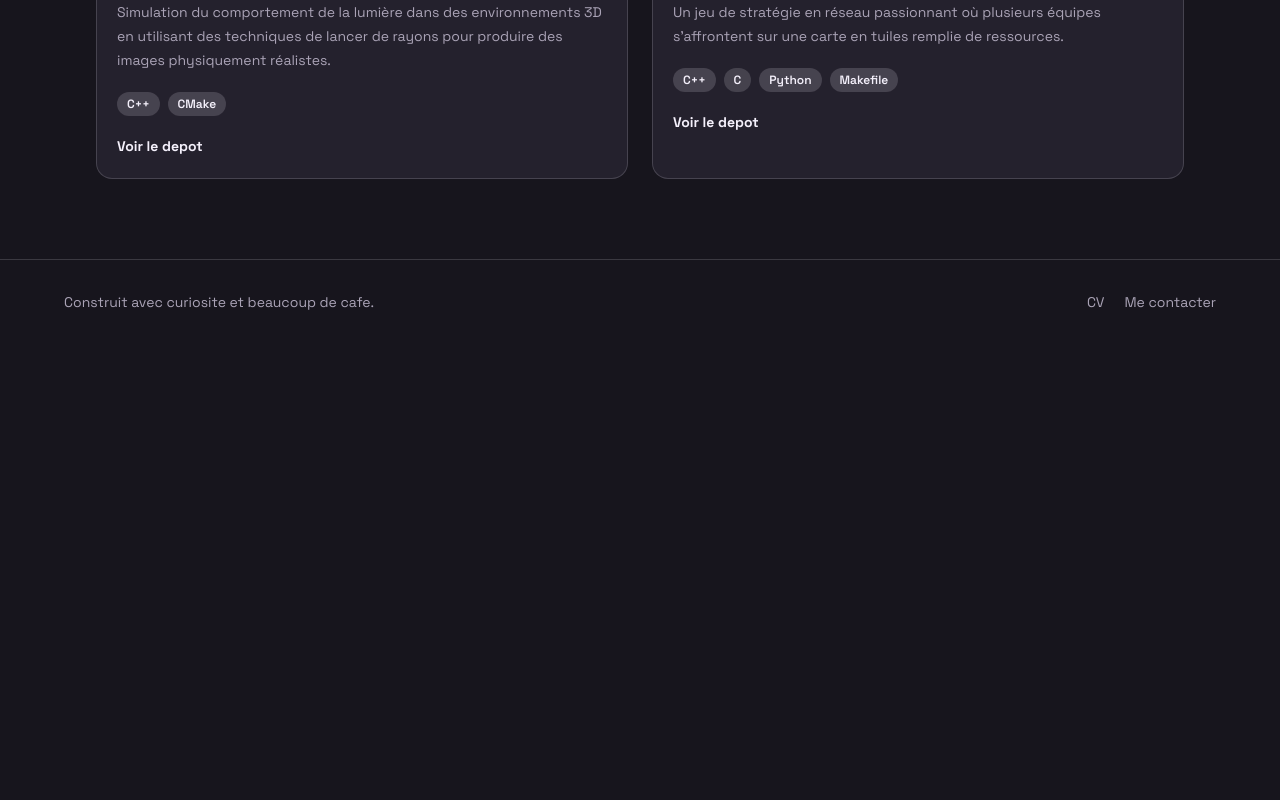
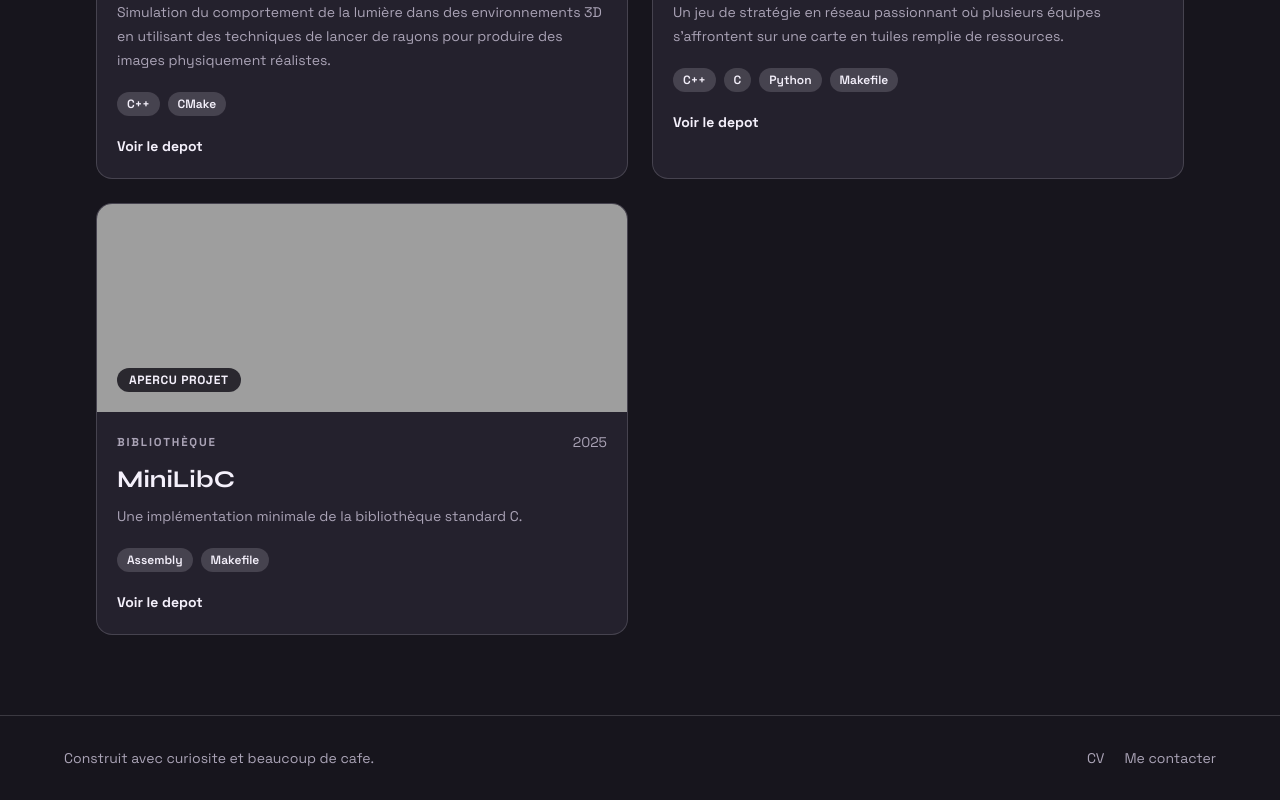
Before and after one commit to Nolfews/Portfolio, a Next.js app: page /projects in a window 1280 px wide. Shown: the part 2212-3012 px from the top of the page. Before the commit the page ends 2556 px from the top, so only its background shows below. Built offline with nearby package versions, Linux system fonts and the light colour scheme.

Commit message:
[UPDATE] add new project MiniLibC with details including title, category, description, tags, and repository URL

```diff
--- a/src/data/portfolio.ts
+++ b/src/data/portfolio.ts
@@ -132,6 +132,20 @@ export const projectCatalog: PortfolioProject[] = [
     color: "bg-[#e91e63]",
     year: "2025",
     repositoryUrl: "https://github.com/Nolfews/Zappy",
+  },
+  {
+    id: "MiniLibC",
+    title: "MiniLibC",
+    category: "software",
+    type: { fr: "Bibliothèque", en: "Library" },
+    description: {
+      fr: "Une implémentation minimale de la bibliothèque standard C.",
+      en: "A minimal implementation of the standard C library.",
+    },
+    tags: ["Assembly", "Makefile"],
+    color: "bg-[#9e9e9e]",
+    year: "2025",
+    repositoryUrl: "https://github.com/Nolfews/MiniLibC",
   }
 ];
 
```
